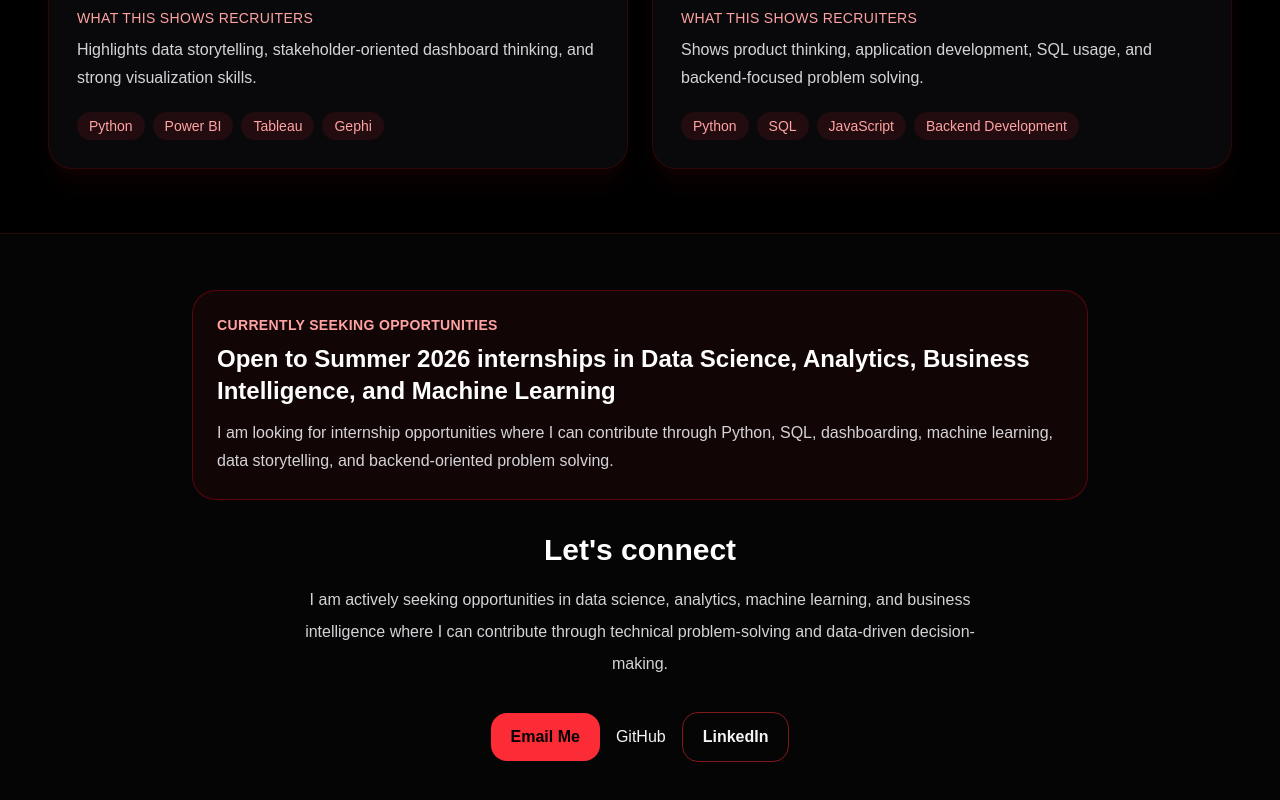
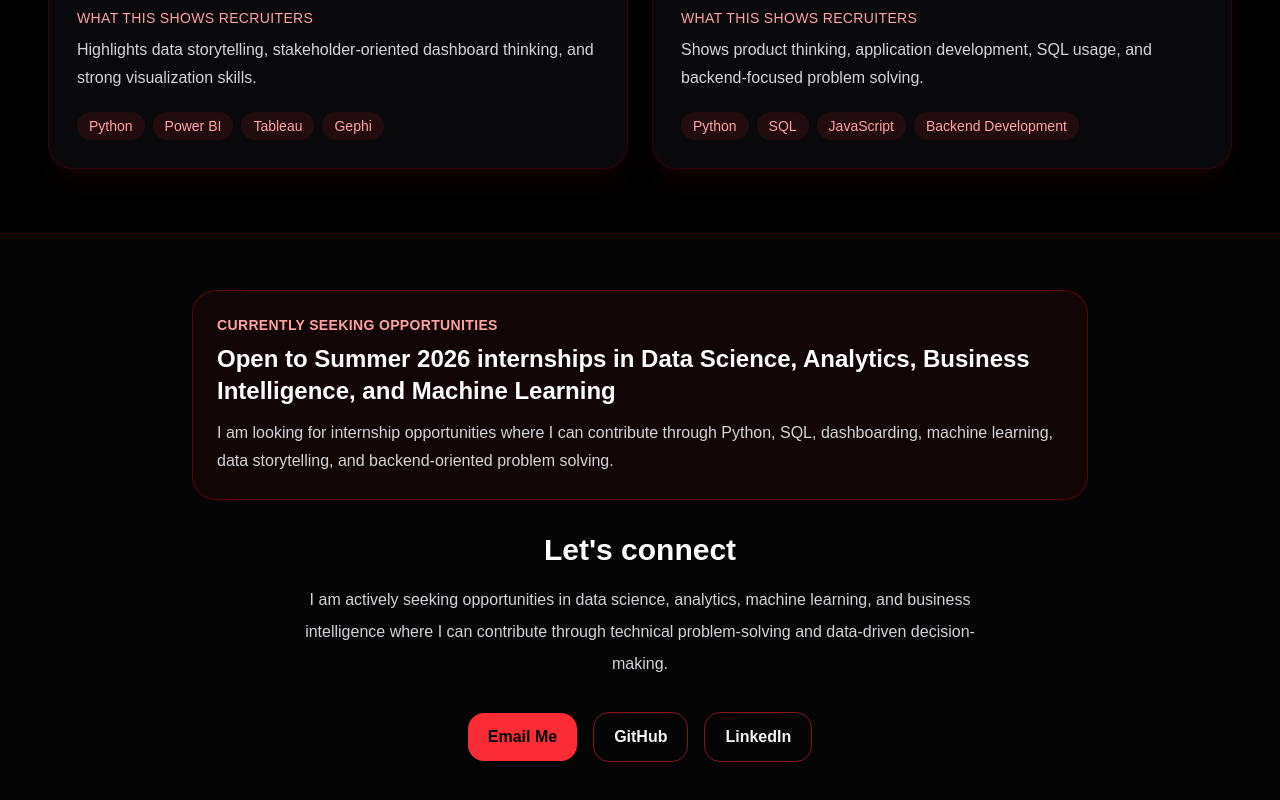
Before and after one commit to Mahendravarmaa24/My-Portfolio, a Next.js app: page / in a window 1280 px wide. Shown: the part 3892-4692 px from the top of the page. Built offline with nearby package versions, Linux system fonts and the light colour scheme.

Commit message:
fixed social links finally

```diff
--- a/app/page.tsx
+++ b/app/page.tsx
@@ -144,7 +144,7 @@ export default function MahendravarmaaPortfolio() {
                   Download Resume
                 </a>
                 <a
-                  href="www.linkedin.com/in/mahendravarmaa-anbarasan-53248a282"
+                  href="https://www.linkedin.com/in/mahendravarmaa-anbarasan-53248a282/"
                   target="_blank"
                   rel="noreferrer"
                   className="rounded-2xl border border-red-900 px-5 py-3 font-semibold text-zinc-100 transition hover:border-red-700 hover:bg-red-950/30"
@@ -378,9 +378,13 @@ export default function MahendravarmaaPortfolio() {
             >
               Email Me
             </a>
-            <a href="https://github.com/Mahendravarmaa24">
+            <a
+              href="https://github.com/Mahendravarmaa24"
+              target="_blank"
+              rel="noopener noreferrer"
+              className="rounded-2xl border border-red-900 px-5 py-3 font-semibold text-zinc-100 transition hover:border-red-700 hover:bg-red-950/30"
 
-
+            >
               GitHub
             </a>
 
```
